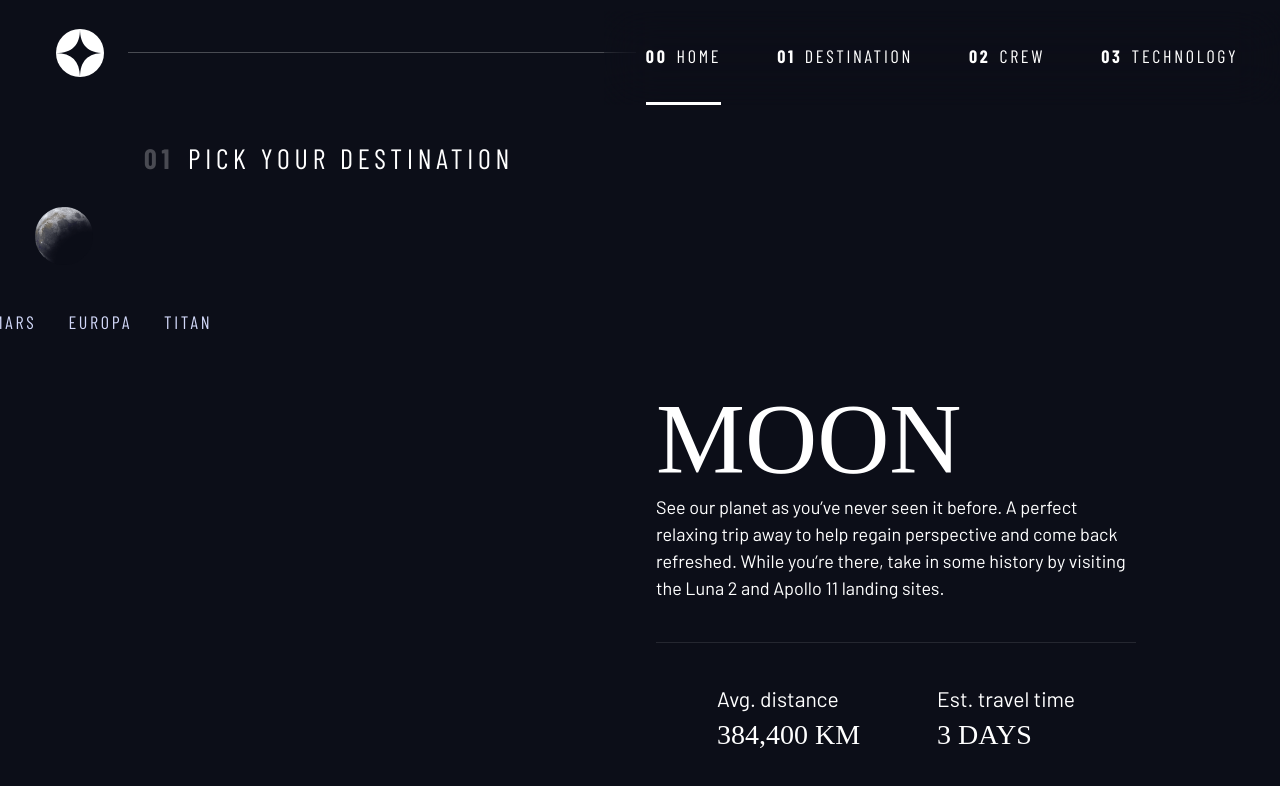
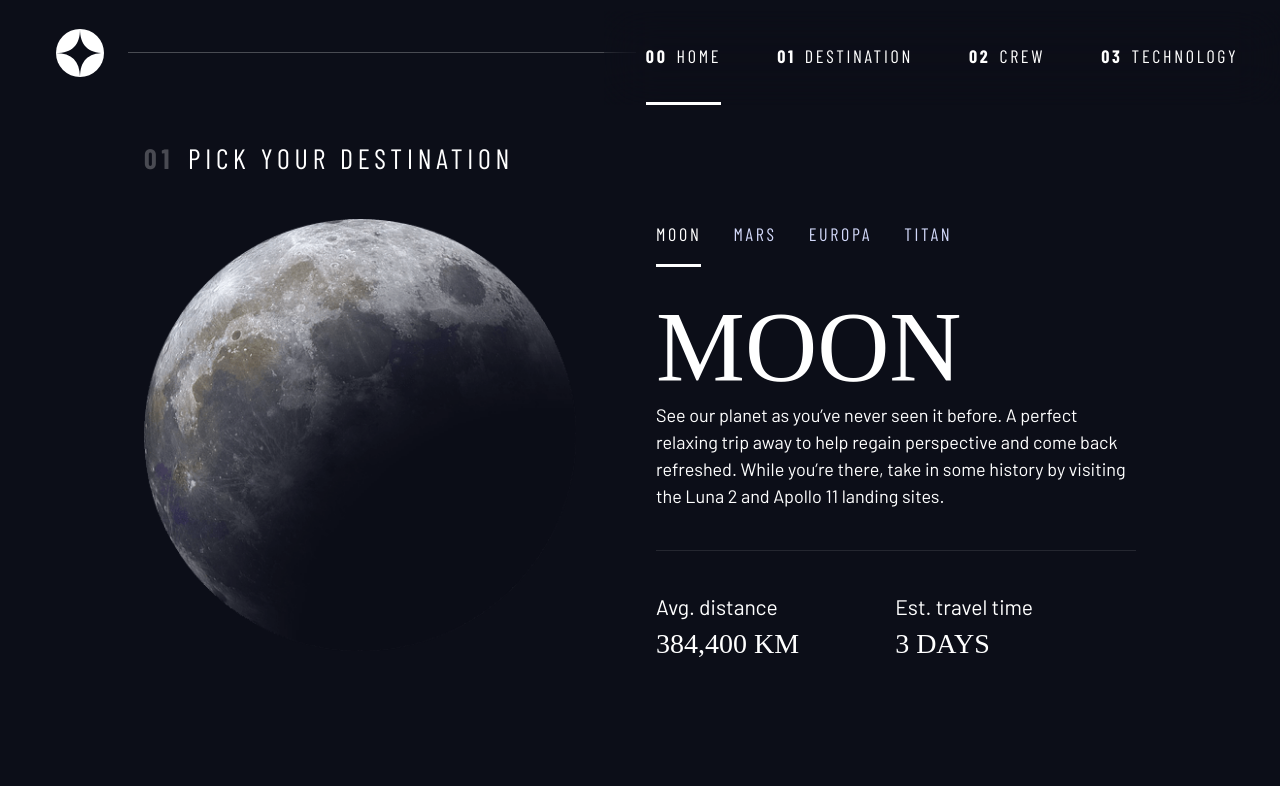
Before and after one commit to cyrilmuchemi/vue-travellers, a Vue app: page /destination in a window 1280 px wide. Shown: the top 786 px of the page. Built offline with nearby package versions, Linux system fonts and the light colour scheme; a web font is replaced by a local one.

Commit message:
Complete destination page

```diff
--- a/main.css
+++ b/main.css
@@ -279,6 +279,7 @@ border: 0;
 }
 
 .primary-header {
+  background-color: transparent;
   justify-content: space-between;
   align-items: center;
   bottom: 0;
@@ -311,6 +312,10 @@ border: 0;
       background: hsl( var(--clr-white) / 0..05);
       backdrop-filter: blur(1.5rem);
   }
+}
+
+#destination {
+  color: hsl( var(--clr-white) );
 }
 
 @media (max-width: 35rem) {
@@ -505,17 +510,21 @@ border: 0;
 
 
 @media (min-width: 45em) {
+  .destination {
+    min-height: 100vh;
+  }
+
   .grid-container {
       text-align: left;
       column-gap: var(--container-gap, 2rem);
       grid-template-columns: minmax(1rem, 1fr) repeat(2, minmax(0, 30rem)) minmax(1rem, 1fr);
   }
 
-  .grid-container > *:first-child {
+  .grid-container--home > *:first-child {
       grid-column: 2;
   }
 
-  .grid-container > *:last-child {
+  .grid-container--home > *:last-child {
       grid-column: 3;
   }
 
@@ -523,4 +532,26 @@ border: 0;
       padding-bottom: max(6rem, 20vh);
       align-items: end;
   }
+
+  .grid-container--destination {
+    justify-items: start;
+    align-content: start;
+    grid-template-areas:
+        '. title title .'
+        '. image tabs .'
+        '. image content .';
+  }
+
+  .grid-container--destination > img {
+    max-width: 90%;
+  }
+
+  .destination-meta {
+    gap: 6rem;
+    justify-content: start;
+  }
+
+  .destination-meta p {
+    font-size: 1.75rem;
+  }
 }
--- a/src/views/Crew.vue
+++ b/src/views/Crew.vue
@@ -1,5 +1,15 @@
 <template>
-    <div class="crew">
-        <h1>Crew</h1>
+    <div id="crew" class="crew">
+<h1 class="numbered-title"><span aria-hidden="true">02</span> Meet your crew</h1>
+
+<article class="crew-details">
+  <h2 class="fs-600 ff-serif uppercase">Commander</h2>
+  <p class="fs-700 uppercase ff-serif">Douglas Hurley</p>
+  <p>Douglas Gerald Hurley is an American engineer, former Marine Corps pilot
+  and former NASA astronaut. He launched into space for the third time as
+  commander of Crew Dragon Demo-2.</p>
+</article>
+
+<img src="../assets/crew/image-douglas-hurley.png" alt="Douglas Hurley">
     </div>
 </template>
--- a/src/views/Destination.vue
+++ b/src/views/Destination.vue
@@ -1,6 +1,5 @@
 <template>
-    <div class="destination text-white">
-        <main id="main" class="grid-container  grid-container--destination">
+        <main id="destination" class="grid-container  grid-container--destination">
             <h1 class="numbered-title"><span aria-hidden="true">01</span>Pick your destination</h1>
             <img src="../assets/destination/image-moon.png" alt="the moon"/>
 
@@ -28,5 +27,4 @@
       </div>
     </article>
         </main>
-    </div>
 </template>
```
